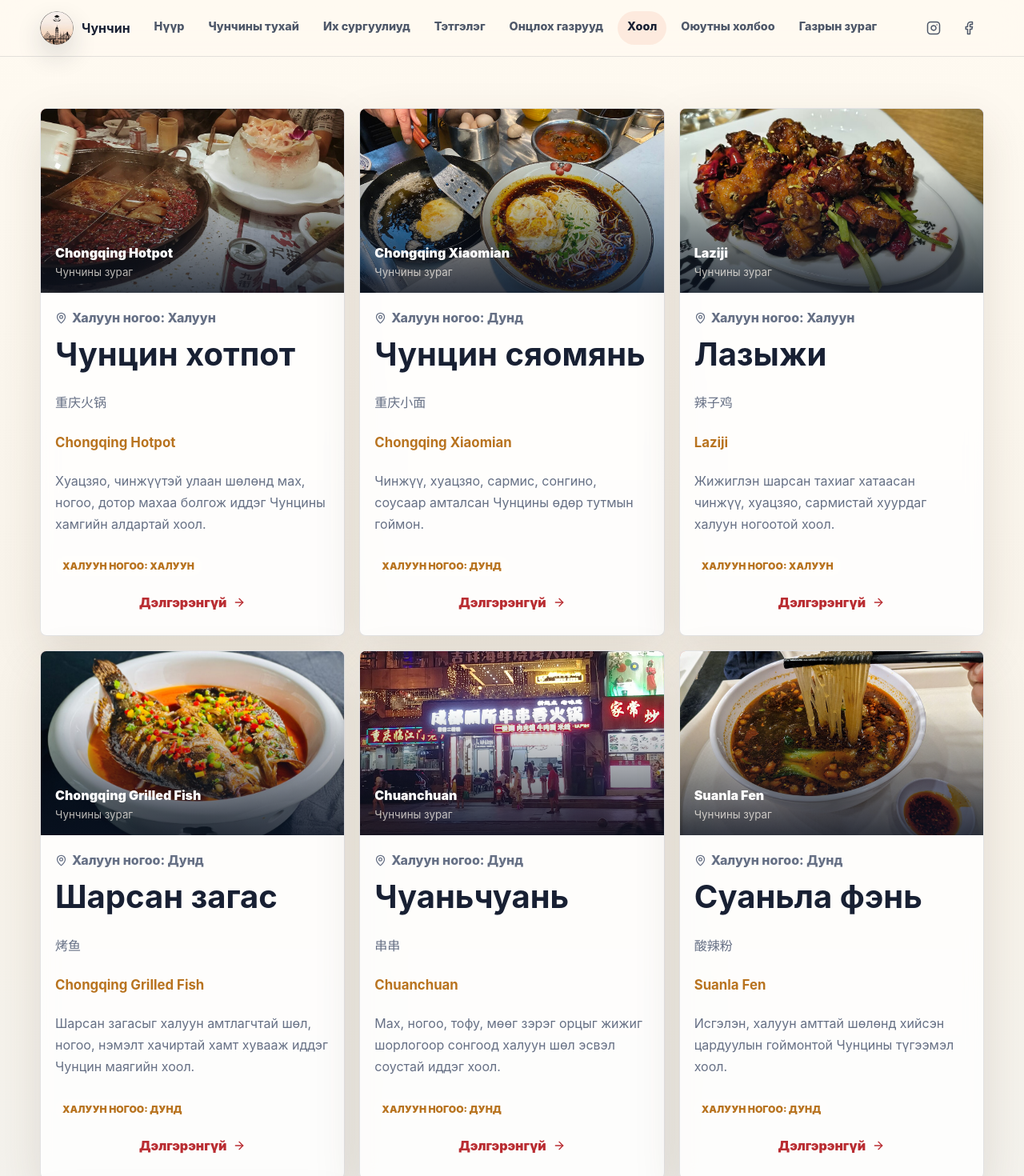
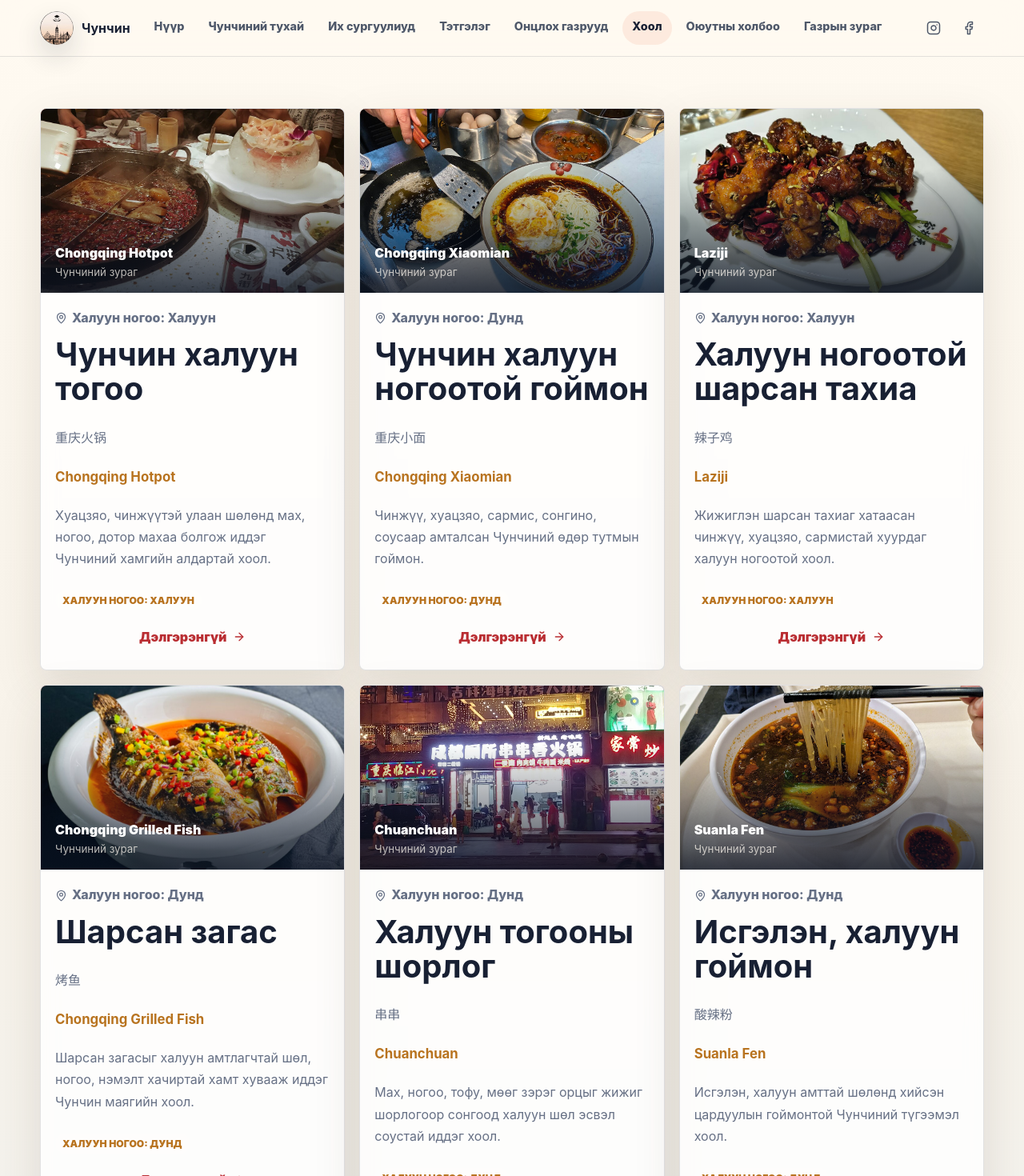
Before and after one commit to NomkoEsko/explore-chongqing, a React (Vite) app: page /food in a window 1280 px wide. Shown: the top 1470 px of the page at 80% size. Built offline with nearby package versions, Linux system fonts and the light colour scheme.

Commit message:
Polish Mongolian content and detail navigation

```diff
--- a/src/App.jsx
+++ b/src/App.jsx
@@ -72,15 +72,15 @@
     } else if (segments[0] === "attractions" && segments[1]) {
       title = `${attractions.find((item) => item.id === segments[1])?.nameMn || "Аяллын газар"} | Чунчин`;
     } else if (segments[0] === "attractions") {
-      title = "Чунчины Онцлох газрууд | Чунчин";
+      title = "Чунчиний Онцлох газрууд | Чунчин";
     } else if (segments[0] === "food" && segments[1]) {
       title = `${foods.find((item) => item.id === segments[1])?.nameMn || "Хоол"} | Чунчин`;
     } else if (segments[0] === "food") {
-      title = "Чунчины хоол | Чунчин";
+      title = "Чунчиний хоол | Чунчин";
     } else if (segments[0] === "scholarships") {
       title = "Тэтгэлэг | Чунчин";
     } else if (segments[0] === "about") {
-      title = "Чунчины тухай | Чунчин";
+      title = "Чунчиний тухай | Чунчин";
     } else if (segments[0] === "mongolian-students") {
       title = "Оюутны холбоо | Чунчин";
     } else if (segments[0] === "map") {
--- a/src/components/Footer.jsx
+++ b/src/components/Footer.jsx
@@ -14,7 +14,7 @@
         </div>
         <div>
           <h2>Цэс</h2>
-          <Link to="/about">Чунчины тухай</Link>
+          <Link to="/about">Чунчиний тухай</Link>
           <Link to="/universities">Их сургуулиуд</Link>
           <Link to="/scholarships">Тэтгэлэг</Link>
           <Link to="/mongolian-students">Оюутны холбоо</Link>
--- a/src/components/Header.jsx
+++ b/src/components/Header.jsx
@@ -4,7 +4,7 @@
 
 const links = [
   { label: "Нүүр", to: "/" },
-  { label: "Чунчины тухай", to: "/about" },
+  { label: "Чунчиний тухай", to: "/about" },
   { label: "Их сургуулиуд", to: "/universities" },
   { label: "Тэтгэлэг", to: "/scholarships" },
   { label: "Онцлох газрууд", to: "/attractions" },
--- a/src/components/ImageFrame.jsx
+++ b/src/components/ImageFrame.jsx
@@ -11,7 +11,7 @@
       ) : null}
       <div className="image-fallback" aria-hidden={src && !failed ? "true" : "false"}>
         <span>{label || alt}</span>
-        <small>Чунчины зураг</small>
+        <small>Чунчиний зураг</small>
       </div>
     </div>
   );
--- a/src/components/MapView.jsx
+++ b/src/components/MapView.jsx
@@ -168,11 +168,11 @@
   }, []);
 
   return (
-    <section className={`map-stage ${compact ? "compact" : ""}`} aria-label="Чунчины интерактив газрын зураг">
+    <section className={`map-stage ${compact ? "compact" : ""}`} aria-label="Чунчиний интерактив газрын зураг">
       <div className="map-topbar">
         <div>
           <p className="eyebrow">Газрын зураг</p>
-          <h1>Чунчиныг газрын зургаар үзээрэй</h1>
+          <h1>Чунчинг газрын зургаар үзээрэй</h1>
           <p>Их сургууль, аялал.</p>
         </div>
         <Link className="button ghost guide-link" to="/universities">
--- a/src/data/aboutChongqing.js
+++ b/src/data/aboutChongqing.js
@@ -11,7 +11,7 @@
 export const mountainCity = [
   "Янцзы болон Жялин голын уулзварт хөгжсөн уул, гол, гүүр, өндөр барилга хосолсон хот.",
   "Шат, налуу зам, гүүр, метро, олон түвшний замын бүтэц нь өдөр тутмын амьдралын энгийн хэсэг.",
-  "山城 — Уулын хот, 江城 — Голын хот гэсэн хоёр нэр нь Чунчины газарзүйн онцлогийг сайн илэрхийлдэг.",
+  "山城 — Уулын хот, 江城 — Голын хот гэсэн хоёр нэр нь Чунчиний газарзүйн онцлогийг сайн илэрхийлдэг.",
 ];
 
 export const educationStats = [
@@ -103,7 +103,7 @@
 ];
 
 export const economyFacts = [
-  "2025 онд Чунчины ДНБ 3.3758 их наяд юань болж, өмнөх оноос 5.3% өссөн гэж эх мэдээлэлд дурдсан.",
+  "2025 онд Чунчиний ДНБ 3.3758 их наяд юань болж, өмнөх оноос 5.3% өссөн гэж эх мэдээлэлд дурдсан.",
   "Үйлчилгээний салбар хотын эдийн засгийн 58.8%-ийг бүрдүүлжээ.",
   "Оюутанд хотын эдийн засаг нь сургууль -> дадлага -> ажил -> бизнес гэсэн боломжийн орчныг бүрдүүлдэг.",
 ];
--- a/src/data/food.js
+++ b/src/data/food.js
@@ -1,7 +1,7 @@
 export const foods = [
   {
     id: "chongqing-hotpot",
-    nameMn: "Чунцин хотпот",
+    nameMn: "Чунчин халуун тогоо",
     nameZh: "重庆火锅",
     nameEn: "Chongqing Hotpot",
     category: "food",
@@ -11,20 +11,20 @@
     image: "/images/food/chongqing-hotpot.jpg",
     imagePosition: "center center",
     shortDescriptionMn:
-      "Хуацзяо, чинжүүтэй улаан шөлөнд мах, ногоо, дотор махаа болгож иддэг Чунцины хамгийн алдартай хоол.",
+      "Хуацзяо, чинжүүтэй улаан шөлөнд мах, ногоо, дотор махаа болгож иддэг Чунчиний хамгийн алдартай хоол.",
     description:
-      "Чунцин хотпот нь ширээн дээр буцалж буй халуун шөлөнд орцоо өөрөө хийж иддэг хоол.",
+      "Чунчин хотпот нь ширээн дээр буцалж буй халуун шөлөнд орцоо өөрөө хийж иддэг хоол.",
     overview:
-      "Чунцин хотпот нь үхрийн тос, чинжүү, хуацзяотой улаан шөлөөрөө алдартай. Мах, ногоо, мөөг, 毛肚, 鸭肠 зэрэг орцыг буцалж буй шөлөнд хийж болгож иднэ. Анх идэж байгаа бол хуваасан тогоо эсвэл 微辣 сонгоход амар.",
+      "Чунчин халуун тогоо нь ширээн дээр буцалж буй улаан шөлөнд мах, ногоо, мөөг, дотор мах зэрэг орцыг хийж болгож иддэг хоол. Үхрийн тос, чинжүү, сычуань перецний үнэр амт тод мэдрэгддэг. Анх идэж байгаа бол хуваасан тогоо эсвэл бага зэрэг халуун ногоотой хувилбар сонговол тохиромжтой.",
     whereToTry:
       "Жефанбэй, Хунъяадун орчим, худалдааны бүсүүд болон кампусын ойролцоох хотпотын газруудад түгээмэл.",
-    tip: "Халуун ногоонд дасаагүй бол 微辣 гэж хэлэх, эсвэл улаан/зөөлөн шөлтэй хуваасан тогоо сонгох нь дээр.",
+    tip: "Халуун ногоонд дасаагүй бол бага зэрэг халуун ногоотой гэж хэлэх, эсвэл улаан/зөөлөн шөлтэй хуваасан тогоо сонгох нь дээр.",
     culturalTip:
       "Хотпот нь найзуудтайгаа удаан сууж, орцоо хамт сонгож иддэг ширээний соёл.",
   },
   {
     id: "xiaomian",
-    nameMn: "Чунцин сяомянь",
+    nameMn: "Чунчин халуун ногоотой гоймон",
     nameZh: "重庆小面",
     nameEn: "Chongqing Xiaomian",
     category: "food",
@@ -34,21 +34,21 @@
     image: "/images/food/chongqing-xiaomian.jpg",
     imagePosition: "center center",
     shortDescriptionMn:
-      "Чинжүү, хуацзяо, сармис, сонгино, соусаар амталсан Чунцины өдөр тутмын гоймон.",
+      "Чинжүү, хуацзяо, сармис, сонгино, соусаар амталсан Чунчиний өдөр тутмын гоймон.",
     description:
-      "Чунцин сяомянь бол өглөө, өдөр, орой аль ч үед идэж болох энгийн хэрнээ амт тод гоймон.",
+      "Чунчин сяомянь бол өглөө, өдөр, орой аль ч үед идэж болох энгийн хэрнээ амт тод гоймон.",
     overview:
-      "Чунцин сяомянь бол өдөр тутам иддэг энгийн гоймон. Чинжүү, хуацзяо, сармис, сонгино, соусны амт тод мэдрэгддэг. Анх удаа бол бага халуун сонгож болно.",
+      "Чунчин халуун ногоотой гоймон нь чинжүү, сычуань перец, сармис, сонгино, соусаар амталдаг өдөр тутмын гоймон. Өглөө, өдөр, орой аль ч үед идэж болох энгийн хоол боловч амт нь тод. Анх идэж байгаа бол бага зэрэг халуун ногоотой хувилбараас эхэлж болно.",
     whereToTry:
       "Сургууль, метроны буудал, орон сууцны гудамж орчмын жижиг гоймонгийн газрууд.",
-    tip: "微辣 - бага халуун, 中辣 - дунд, 特辣 - маш халуун, 不辣 - халуун биш гэж захиалж болно.",
+    tip: "Бага зэрэг халуун ногоотой, дунд зэрэг халуун ногоотой, маш халуун ногоотой, халуун ногоогүй гэж захиалж болно.",
     culturalTip:
-      "小面 (Xiaomian) нь хурдан, боломжийн үнэтэй, өдөр тутам иддэг Чунцин амьдралын ойрхон хэсэг.",
-    spiceOptions: ["微辣", "中辣", "特辣", "不辣"],
+      "小面 (Xiaomian) нь хурдан, боломжийн үнэтэй, өдөр тутам иддэг Чунчин амьдралын ойрхон хэсэг.",
+    spiceOptions: ["Бага зэрэг халуун ногоотой", "Дунд зэрэг халуун ногоотой", "Маш халуун ногоотой", "Халуун ногоогүй"],
   },
   {
     id: "laziji",
-    nameMn: "Лазыжи",
+    nameMn: "Халуун ногоотой шарсан тахиа",
     nameZh: "辣子鸡",
     nameEn: "Laziji",
     category: "food",
@@ -62,8 +62,8 @@
     description:
       "Лазыжи нь гаднаа шаржигнуур, халуун ногооны үнэртэй тахианы хуурга.",
     overview:
-      "Лазыжи бол жижиглэж шарсан тахиаг хатаасан чинжүү, хуацзяо, сармистай хуурдаг Сычуань-Чунцины алдартай хоол. Халуун ногоотой, гаднаа шаржигнуур амттай; ихэвчлэн тахианы хэсгийг түүж иднэ.",
-    whereToTry: "Чунцин маягийн ресторан, нутгийн оройн хоолны газрууд.",
+      "Халуун ногоотой шарсан тахиа нь жижиглэн шарсан тахиаг хатаасан чинжүү, сычуань перец, сармистай хуурч хийдэг Сычуань-Чунчиний алдартай хоол. Гаднаа шаржигнуур, дотроо зөөлөн бөгөөд халуун ногооны амт нь тод мэдрэгддэг. Ихэвчлэн тахианы хэсгийг чинжүүний дундаас түүж иднэ.",
+    whereToTry: "Чунчин маягийн ресторан, нутгийн оройн хоолны газрууд.",
     tip: "Халуун ногоонд дасаагүй бол зөөлөн тавагтай хамт захиалбал амар.",
     culturalTip: "Энэ хоолыг ширээн дээрээ хувааж идэхэд илүү сайн мэдрэгддэг.",
   },
@@ -79,11 +79,11 @@
     image: "/images/food/kaoyu.jpg",
     imagePosition: "center center",
     shortDescriptionMn:
-      "Шарсан загасыг халуун амтлагчтай шөл, ногоо, нэмэлт хачиртай хамт хувааж иддэг Чунцин маягийн хоол.",
+      "Шарсан загасыг халуун амтлагчтай шөл, ногоо, нэмэлт хачиртай хамт хувааж иддэг Чунчин маягийн хоол.",
     description:
       "Каоюй буюу шарсан загас нь халуун амтлагчтай шөл, ногоотой хамт ширээн дээр ирдэг хувааж идэх хоол.",
     overview:
-      "Шарсан загас буюу 烤鱼 (Kaoyu)-г эхлээд шарж, дараа нь халуун амтлагчтай шөл, ногоо, хачиртай хамт өгдөг. Загасны шарсан амт, амтлагчтай шөл нийлдэг тул найзуудтайгаа хувааж идэхэд тохиромжтой.",
+      "Шарсан загас нь загасыг эхлээд шарж, дараа нь халуун амтлагчтай шөл, ногоо, хачиртай хамт өгдөг хувааж идэх хоол. Загасны шарсан амт, амтлагчтай шөлний хурц амт нийлдэг тул найзуудтайгаа идэхэд тохиромжтой.",
     whereToTry:
       "Их сургуулийн ойролцоох оройн хоолны гудамж, нутгийн ресторан, худалдааны бүс.",
     tip: "Халуун ногоо, загасны төрөл, нэмэлт хачраа захиалга хийхдээ сонгоно.",
@@ -91,7 +91,7 @@
   },
   {
     id: "chuanchuan",
-    nameMn: "Чуаньчуань",
+    nameMn: "Халуун тогооны шорлог",
     nameZh: "串串",
     nameEn: "Chuanchuan",
     category: "food",
@@ -105,14 +105,14 @@
     description:
       "Чуаньчуань нь олон жижиг шорлогоос хүссэнээ сонгож иддэг, хотпотоос илүү хурдан бөгөөд энгийн хувилбар.",
     overview:
-      "Чуаньчуань бол мах, ногоо, тофу, мөөг зэрэг орцыг жижиг шорлогоор сонгож иддэг хоол. Шорлогоо халуун шөлөнд болгож эсвэл амтлагч соустай иднэ. Олон төрлийг бага багаар амтлахад амар.",
+      "Халуун тогооны шорлог нь мах, ногоо, тофу, мөөг зэрэг орцыг жижиг шорлогоор сонгож иддэг хоол. Шорлогоо халуун шөлөнд болгож эсвэл амтлагч соустай иднэ. Олон төрлийг бага багаар амтлахад амар.",
     whereToTry: "Хоолны гудамж, оюутны дүүргийн оройн ресторанууд.",
-    tip: "Анх удаа бол бага халуун суурь сонгож, таньдаггүй орцыг цөөнөөс эхлүүл.",
+    tip: "Анх удаа бол бага зэрэг халуун ногоотой суурь сонгож, таньдаггүй орцыг цөөнөөс эхлүүл.",
     culturalTip: "Олон жижиг сонголттой тул найзуудаараа амт харьцуулж идэхэд хөгжилтэй.",
   },
   {
     id: "suanla-fen",
-    nameMn: "Суаньла фэнь",
+    nameMn: "Исгэлэн, халуун гоймон",
     nameZh: "酸辣粉",
     nameEn: "Suanla Fen",
     category: "food",
@@ -122,18 +122,18 @@
     image: "/images/food/suanlafen.jpg",
     imagePosition: "center center",
     shortDescriptionMn:
-      "Исгэлэн, халуун амттай шөлөнд хийсэн цардуулын гоймонтой Чунцины түгээмэл хоол.",
+      "Исгэлэн, халуун амттай шөлөнд хийсэн цардуулын гоймонтой Чунчиний түгээмэл хоол.",
     description:
       "Суаньла фэнь нь цууны исгэлэн амт, чили тос, хуацзяотой халуун шөлөөрөө танигддаг гоймонтой хоол.",
     overview:
-      "Суаньла фэнь бол исгэлэн, халуун амттай шөлөнд хийсэн цардуулын гоймон. Чили тос, цуу, хуацзяо ордог тул исгэлэн, халуун амт нь тод мэдрэгдэнэ. Том хоол идэхгүйгээр Чунцины хурц амтыг туршихад тохиромжтой.",
+      "Исгэлэн, халуун гоймон нь цардуулын гоймонг цуу, чили тос, сычуань перецтэй шөлөнд хийж өгдөг зууш маягийн хоол. Исгэлэн, халуун амт нь тод мэдрэгддэг. Том хоол идэхгүйгээр Чунчиний хурц амтыг туршихад тохиромжтой.",
     whereToTry: "Жефанбэй, Байи хоолны гудамж, кампусын ойролцоох зуушны газрууд.",
-    tip: "Исгэлэн-халуун амтанд эргэлзэж байвал дунд түвшнээр эхэл.",
+    tip: "Исгэлэн-халуун амтанд эргэлзэж байвал дунд зэрэг халуун ногоотой хувилбараас эхэл.",
     culturalTip: "Хөнгөн зууш шиг санагдавч амт нь нэлээд тод, халуун байдаг.",
   },
   {
     id: "chaoshou",
-    nameMn: "Чаошоу",
+    nameMn: "Чунчин банш",
     nameZh: "抄手",
     nameEn: "Chongqing Chaoshou",
     category: "food",
@@ -143,14 +143,14 @@
     image: "/images/food/chaoshou.jpg",
     imagePosition: "center center",
     shortDescriptionMn:
-      "Чунцин маягийн жижиг банш; улаан тос, халуун амтлагчтай эсвэл зөөлөн шөлтэй идэж болно.",
+      "Чунчин маягийн жижиг банш; улаан тос, халуун амтлагчтай эсвэл зөөлөн шөлтэй идэж болно.",
     description:
-      "Чаошоу нь нимгэн гурилтай жижиг баншны Чунцин маягийн хувилбар.",
+      "Чаошоу нь нимгэн гурилтай жижиг баншны Чунчин маягийн хувилбар.",
     overview:
-      "Чаошоу бол нимгэн гурилтай жижиг банш. Улаан тос, халуун амтлагчтай хувилбар нь Чунцины хурц амтыг тод мэдрүүлдэг, харин тунгалаг шөлтэй нь илүү зөөлөн. Сяомяньтай хамт захиалж болно.",
+      "Чунчин банш нь нимгэн гурилтай жижиг баншийг улаан тос, халуун амтлагчтай эсвэл тунгалаг шөлтэй өгдөг хоол. Улаан тостой хувилбар нь Чунчиний хурц амтыг тод мэдрүүлдэг, харин шөлтэй нь илүү зөөлөн. Гоймонтой хамт захиалж болно.",
     whereToTry:
       "Жижиг гоймонгийн газар, гудамжны лангуу, өглөө/өдрийн хоолны нутгийн газрууд.",
-    tip: "Халуун хувилбар хүнд санагдвал тунгалаг шөлтэй эсвэл бага халуун гэж захиал.",
+    tip: "Халуун ногоотой хувилбар хүнд санагдвал тунгалаг шөлтэй эсвэл бага зэрэг халуун ногоотой гэж захиал.",
     culturalTip: "Гоймон, сяомянь, зуушны соёлтой ойр өдөр тутмын дулаан мэдрэмжтэй хоол.",
   },
 ];
--- a/src/pages/About.jsx
+++ b/src/pages/About.jsx
@@ -52,7 +52,7 @@
         title="Чунчин хотын тухай"
         image={attractions[5].image}
         imagePosition={attractions[5].imagePosition}
-        label="Чунчины хотын үзэмж"
+        label="Чунчин хотын үзэмж"
       >
       </PageHero>
 
@@ -68,7 +68,7 @@
 
             </p>
             <p>Хотын газарзүйн онцлогоос шалтгаалан зам, метро, барилга байгууламж нь өөр өөр өндөрлөг, түвшинд байрладаг. Үүний үр дүнд нэг барилгаас нөгөө барилга руу явахдаа хэд хэдэн давхар дээш доош хөдөлж, газрын зураг дээрх ойрхон хоёр цэг бодит байдал дээр огт өөр түвшинд байх тохиолдол бий.</p>
-            <p>Тиймээс Чунчинийг интернэт хэрэглэгчид:
+            <p>Тиймээс Чунчинг интернэт хэрэглэгчид:
 
               “8D City” — 8 хэмжээст хот
               “Cyber City” — ирээдүйн хот
--- a/src/pages/Home.jsx
+++ b/src/pages/Home.jsx
@@ -16,7 +16,7 @@
 
 const categories = [
   {
-    title: "Чунчины тухай",
+    title: "Чунчиний тухай",
     text: "Хот, амьдрал, уур амьсгал",
     to: "/about",
     icon: Building2,
@@ -45,7 +45,7 @@
   },
   {
     title: "Хоол",
-    text: "Чунчины алдарт амтууд",
+    text: "Чунчиний алдарт амтууд",
     to: "/food",
     icon: Utensils,
     tone: "food",
```
Also changed, not shown: src/data/attractions.js (+21 -21 lines), src/data/universities.js (+12 -12 lines).
